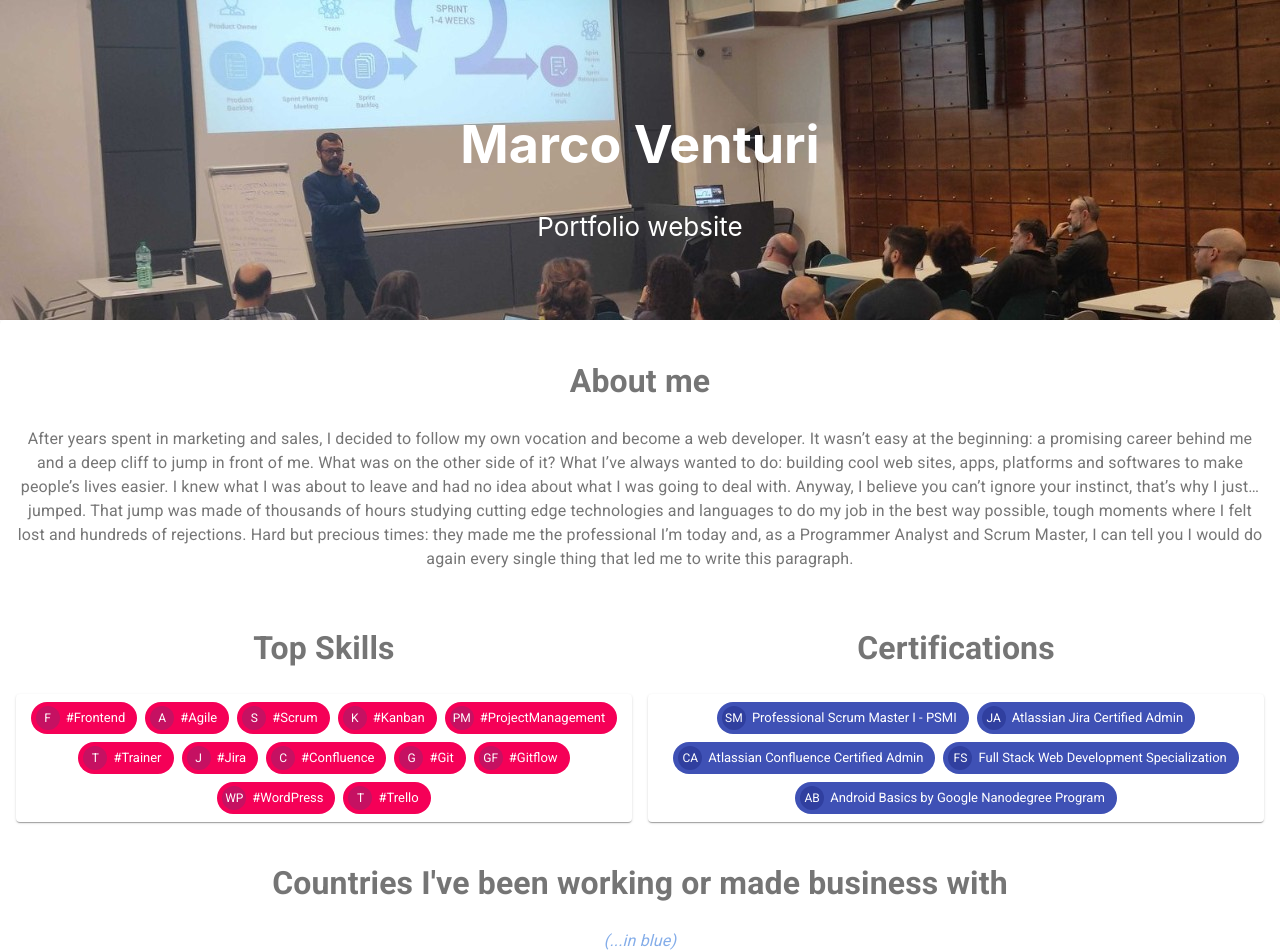
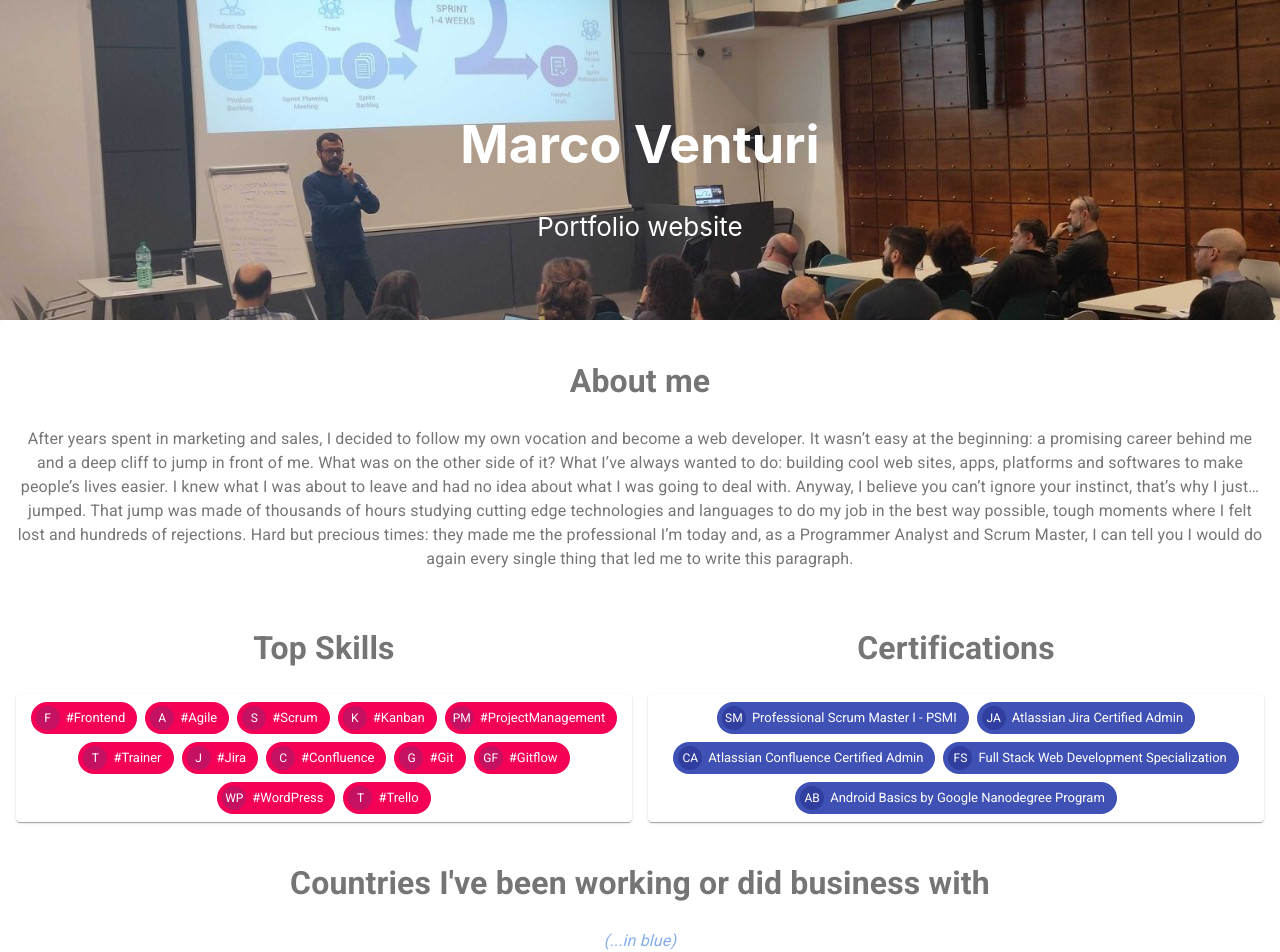
Before and after one commit to mventuri/marcoVenturiWebDeveloperNuovo, a React (Create React App) app: page / in a window 1280 px wide. Shown: the top 952 px of the page. Built offline with nearby package versions, Linux system fonts and the light colour scheme.

Commit message:
did --> made

```diff
--- a/src/Components/AboutMeText.js
+++ b/src/Components/AboutMeText.js
@@ -50,7 +50,7 @@ export default function AboutMeText() {
             </Grid>
             <Grid item xs={12}>
               <Typography>
-                <h1>Countries I've been working or made business with</h1>
+                <h1>Countries I've been working or did business with</h1>
                 <i className="countries">(...in blue)</i>
               </Typography>
             </Grid>
```
